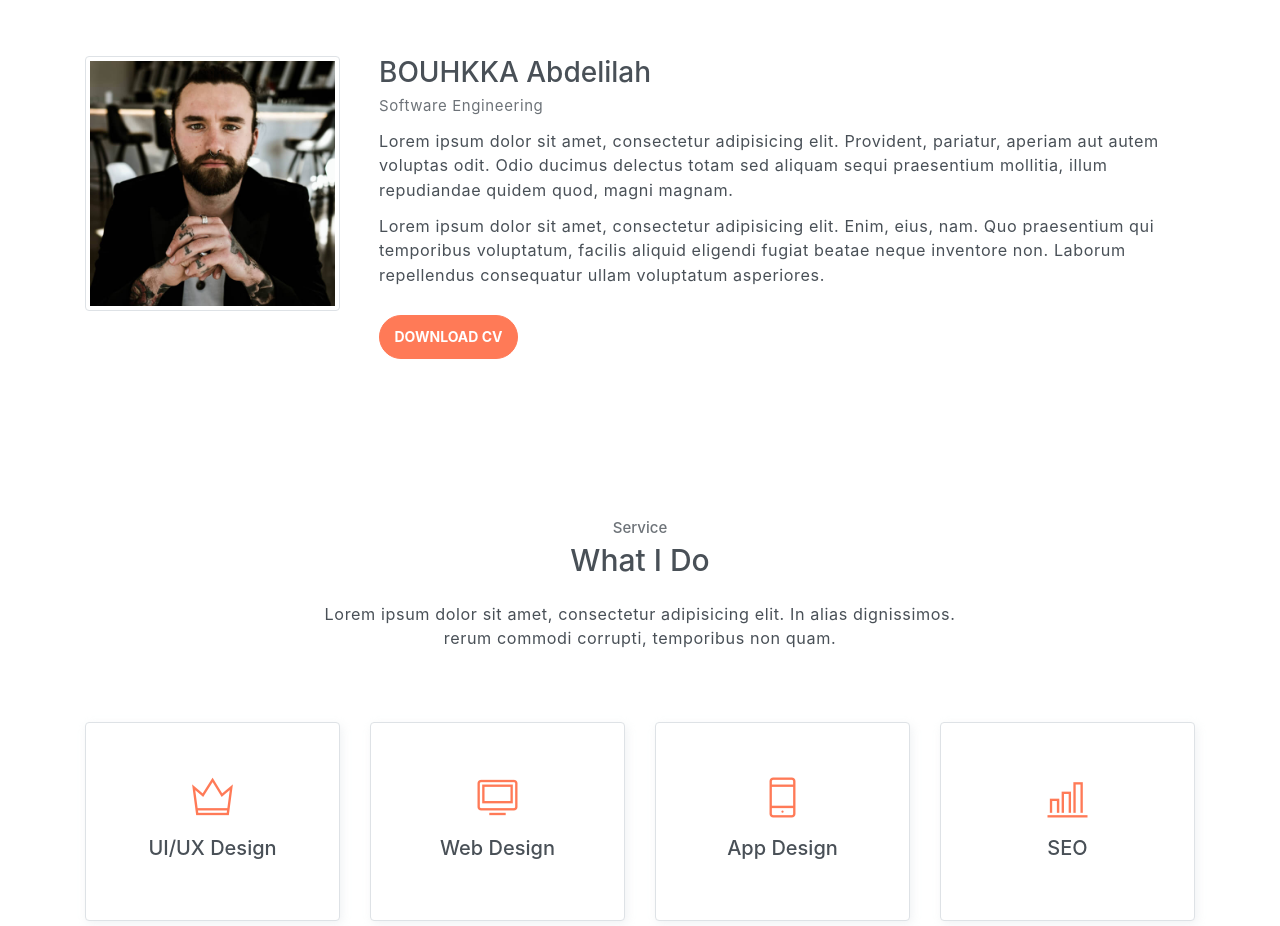
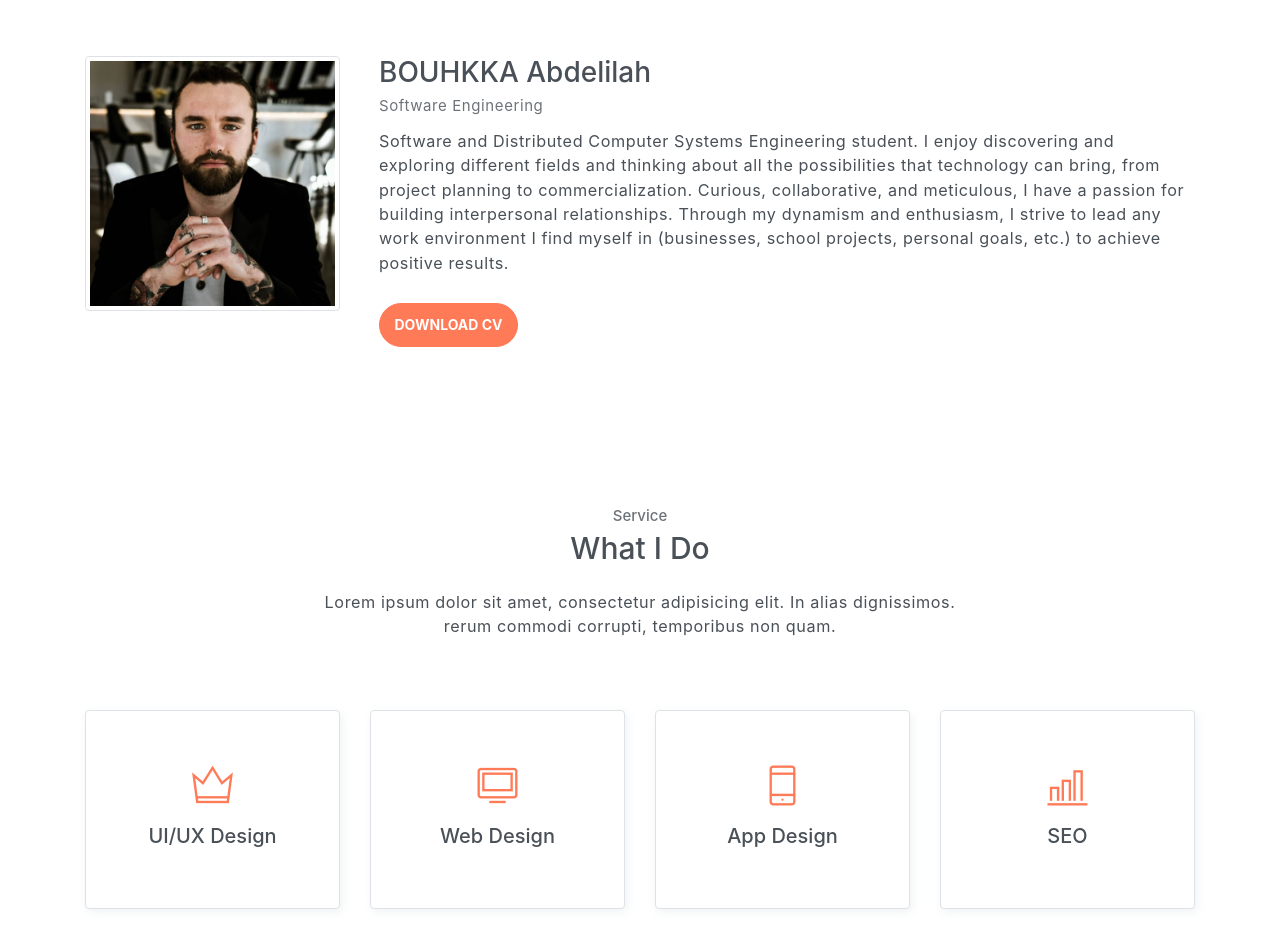
Before and after one commit to AbdelilahGlsid/Hyperdoc, a plain HTML site: page index.html in a window 1280 px wide. Shown: the part 840-1766 px from the top of the page. Drawn offline with Linux system fonts and the light colour scheme.

Commit message:
first commit

```diff
--- a/index.html
+++ b/index.html
@@ -102,8 +102,7 @@
                 <div class="pl-md-4 col-md-9">
                     <h6 class="title">BOUHKKA Abdelilah</h6>
                     <p class="subtitle">Software Engineering</p>
-                    <p>Lorem ipsum dolor sit amet, consectetur adipisicing elit. Provident, pariatur, aperiam aut autem voluptas odit. Odio ducimus delectus totam sed aliquam sequi praesentium mollitia, illum repudiandae quidem quod, magni magnam.</p>
-                    <p>Lorem ipsum dolor sit amet, consectetur adipisicing elit. Enim, eius, nam. Quo praesentium qui temporibus voluptatum, facilis aliquid eligendi fugiat beatae neque inventore non. Laborum repellendus consequatur ullam voluptatum asperiores.</p>
+                    <p>Software and Distributed Computer Systems Engineering student. I enjoy discovering and exploring different fields and thinking about all the possibilities that technology can bring, from project planning to commercialization. Curious, collaborative, and meticulous, I have a passion for building interpersonal relationships. Through my dynamism and enthusiasm, I strive to lead any work environment I find myself in (businesses, school projects, personal goals, etc.) to achieve positive results.</p>
                     <button class="btn btn-primary rounded mt-3">DOWNLOAD CV</button>
                 </div>
             </div>
```
